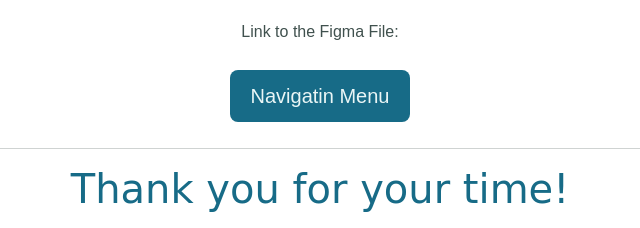
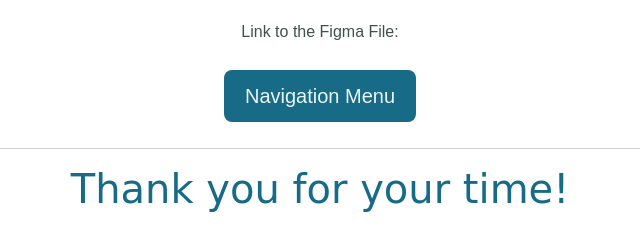
Before and after one commit to RanuTiwari/NavigationMenu, a plain HTML site: page index.html in a window 1280 px wide. Shown: the part 6369-6597 px from the top of the page, 320-960 px from the left. Drawn offline with nearby package versions, Linux system fonts and the light colour scheme.

Commit message:
Update index.html

```diff
--- a/index.html
+++ b/index.html
@@ -116,7 +116,7 @@
 <br>
 
 <p> Link to the Figma File:</p>
-<a class="btn" href="https://www.figma.com/proto/WfClFhtYq80sTJwPmFzpEZ/7-UX-Design-Challange-Solution?type=design&node-id=100-152&t=bKTJsuscBAnmbMOz-1&scaling=scale-down&page-id=9%3A5&starting-point-node-id=100%3A152&mode=design">Navigatin Menu</a>
+<a class="btn" href="https://www.figma.com/proto/WfClFhtYq80sTJwPmFzpEZ/7-UX-Design-Challange-Solution?type=design&node-id=100-152&t=bKTJsuscBAnmbMOz-1&scaling=scale-down&page-id=9%3A5&starting-point-node-id=100%3A152&mode=design">Navigation Menu</a>
 
 <hr>
 
```
